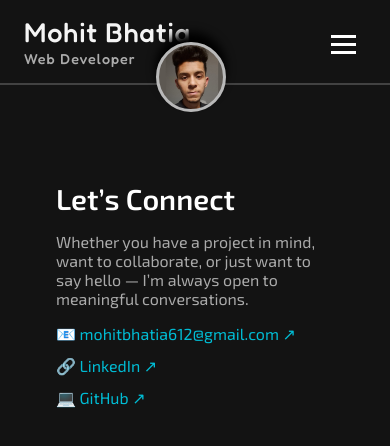
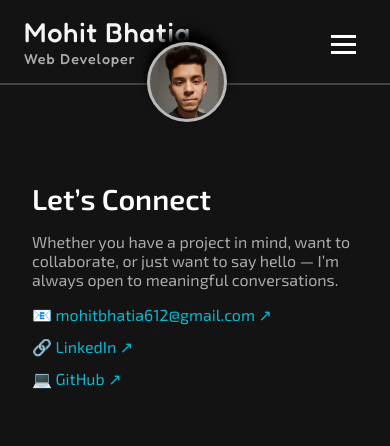
Before and after one commit to Bhatia612/mohitbhatia.com, a React (Vite) app: page /mohitbhatia.com/links in a window 390 px wide. Shown: the top 446 px of the page. Built offline with nearby package versions, Linux system fonts and the light colour scheme.

Commit message:
minor bugs . . .

```diff
--- a/src/index.css
+++ b/src/index.css
@@ -60,5 +60,6 @@ body {
 
   .contentCont {
     margin-top: 2rem;
+    padding: 2rem .5rem;
   }
 }
--- a/src/styles/nav.css
+++ b/src/styles/nav.css
@@ -180,7 +180,7 @@ ul li a:hover {
 @media (max-width: 480px) {
     .img {
         position: absolute;
-        width: 70px;
+        width: 80px;
         top: 5vh;
         left: 50vw;
         transform: translateX(-90%);
```
